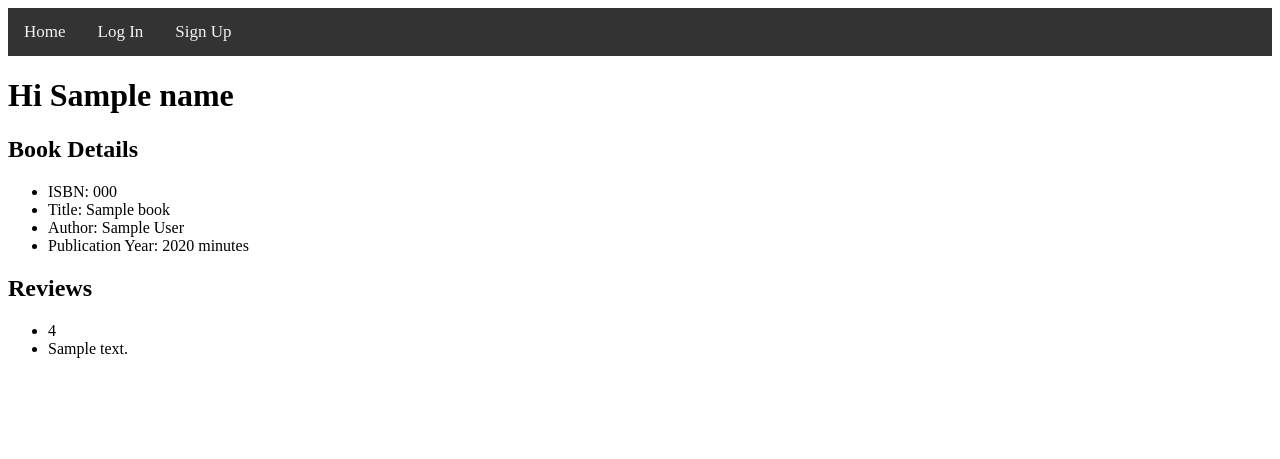
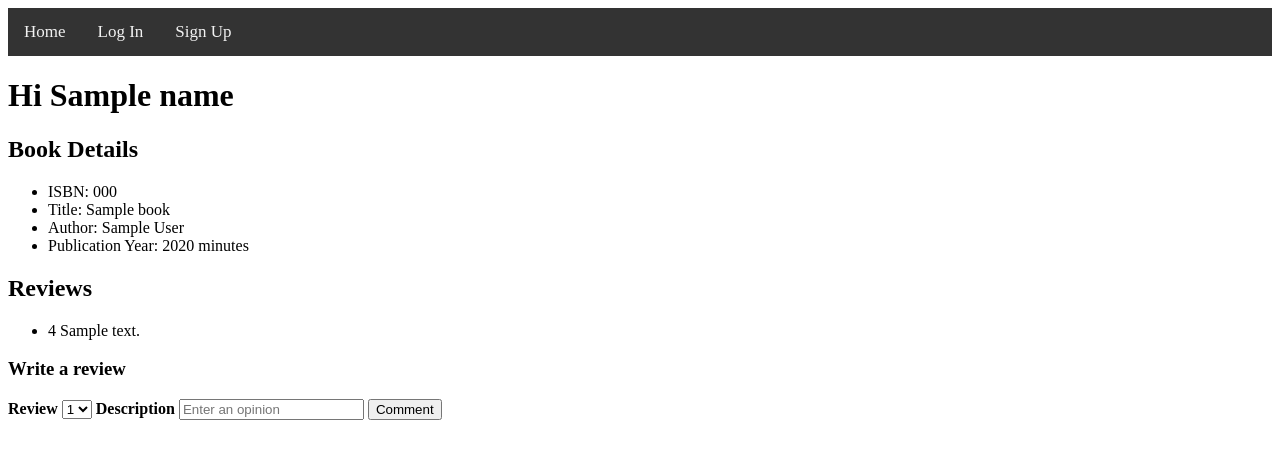
Before and after one commit to GuillermoPastoriniRivas/flask-psql-booksreview, a Flask app: template templates/book.html in a window 1280 px wide. Shown: the top 459 px of the page. Run offline with Flask 2, Linux system fonts and the light colour scheme; tables that the repository leaves empty hold one stand-in row (values such as "Sample post"); the template is opened without the code that fills it: values that come from a table or form of the project are taken from there, most other values are stand-ins (such as "Sample title", 1, 10 or a date in 2020).

Commit message:
Commit #7 Agregamos reviews

```diff
--- a/application.py
+++ b/application.py
@@ -71,13 +71,23 @@ def books():
     books = Book.query.limit(30).all()
     return render_template("books.html", books=books, name = current_user.name)
 
-@app.route("/books/<int:book_id>")
+@app.route("/books/<int:book_id>", methods=["GET", "POST"])
 @login_required
 def book(book_id):
     libro = Book.query.get(book_id)
     if libro is None:
         return render_template("error.html", message="No such book.")
+    if request.method == 'GET':
+        pass
 
-    # Get all passengers.
+    if request.method == 'POST':
+        # Make sure the user no comments before.
+        rev = Review.query.filter_by(user_id=current_user.id).first()
+        if rev:
+            return render_template("error.html", message="Username already have a comment")
+        rating = request.form.get("rating")
+        description = request.form.get("description")
+        libro.add_review(rating, description, current_user.id)
+
     reviews = Review.query.filter_by(book_id=book_id).all()
     return render_template("book.html", book=libro, reviews=reviews, name = current_user.name)
--- a/models.py
+++ b/models.py
@@ -25,6 +25,11 @@ class Book(db.Model):
     author = db.Column(db.String(16), nullable=False)
     publicationyear = db.Column(db.Integer, nullable=False)
 
+    def add_review(self, rating, description, user_id):
+        b = Review(rating=rating, description=description, book_id=self.id, user_id=user_id)
+        db.session.add(b)
+        db.session.commit()
+
 class Review(db.Model):
 
     __tablename__ = "reviews"
--- a/templates/book.html
+++ b/templates/book.html
@@ -18,11 +18,27 @@
     <h2>Reviews</h2>
     <ul>
         {% for review in reviews %}
-            <li>{{ review.rating }}</li>
-            <li>{{ review.description }}</li>
+            <li>{{ review.rating }} {{ review.description }}</li>
         {% else %}
             <li>No Reviews.</li>
         {% endfor %}
     </ul>
 
+    <form action="{{url_for('book', book_id=book.id)}}" method="post">
+        <div class="container">
+            <h3>Write a review</h3>
+            <label for="description"><b>Review</b></label>
+            <select class="form-control" name="rating">
+                {% for num in range(5) %}
+                    <option value="{{ num + 1}}">{{ num + 1 }}</option>
+                {% endfor %}
+            </select>
+
+            <label for="description"><b>Description</b></label>
+            <input type="text" placeholder="Enter an opinion" name="description" required>
+
+            <button type="submit">Comment</button>
+
+          </div>
+    </form>
 {% endblock %}
--- a/templates/login.html
+++ b/templates/login.html
@@ -9,10 +9,10 @@
     {{ message }}
     <form action="{{ url_for('login') }}" method="post">
         <div class="container">
-            <label for="uname"><b>Username</b></label>
+            <label for="username"><b>Username</b></label>
             <input type="text" placeholder="Enter Username" name="username" required>
 
-            <label for="psw"><b>Password</b></label>
+            <label for="password"><b>Password</b></label>
             <input type="password" placeholder="Enter Password" name="password" required>
 
             <button type="submit">Login</button>
```
